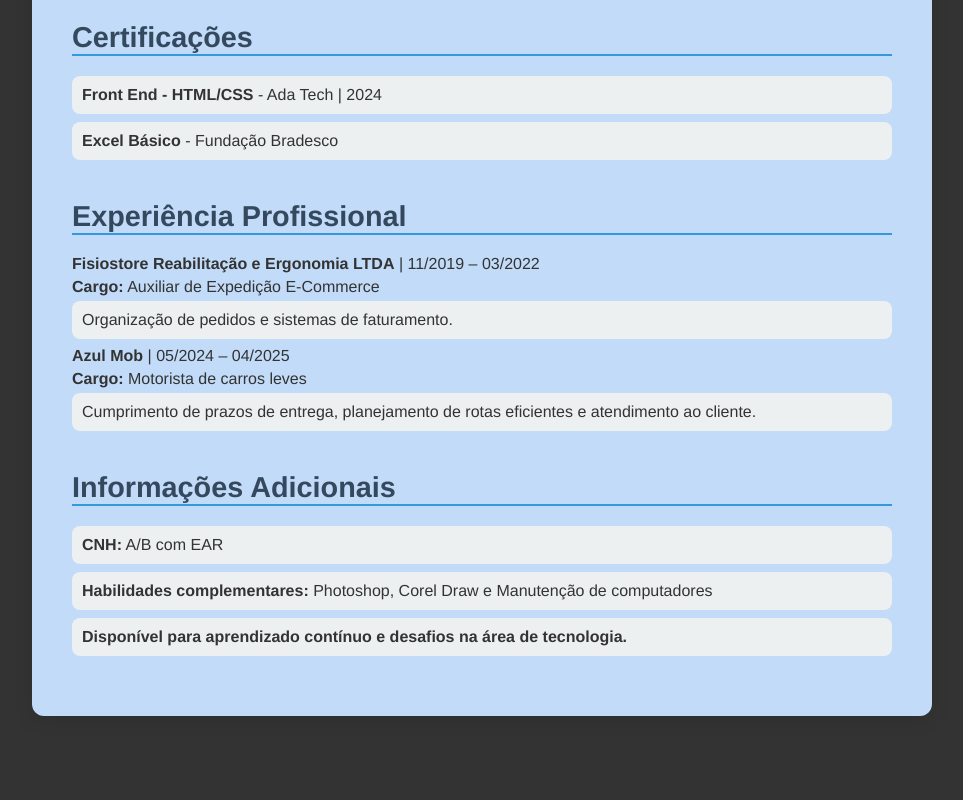
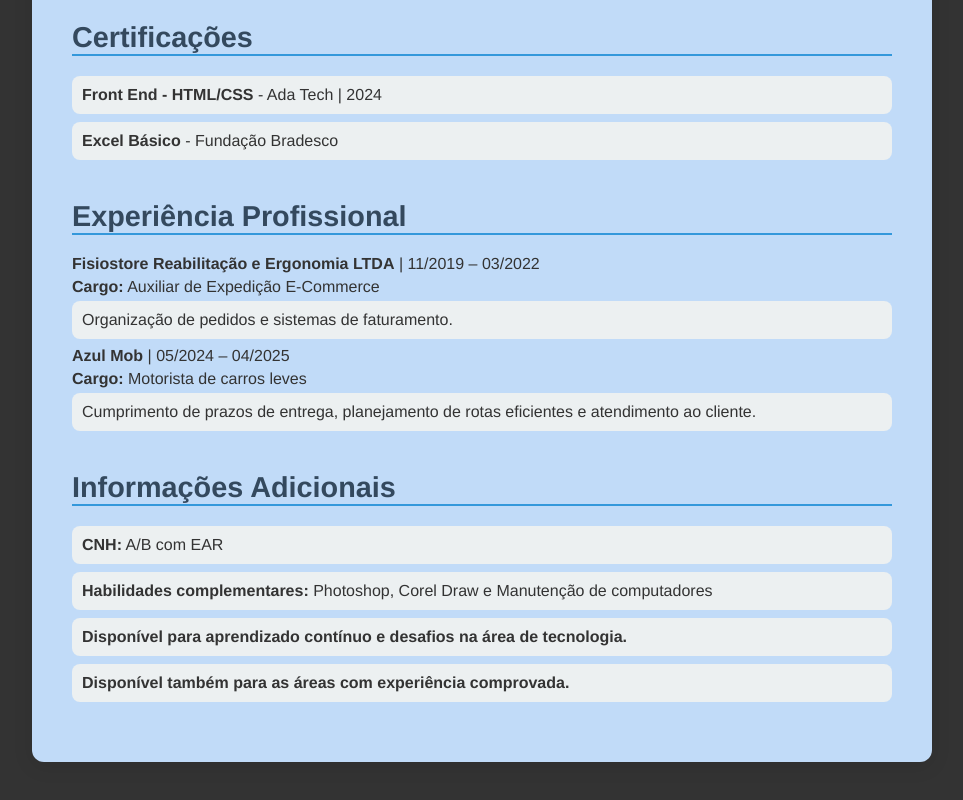
Before and after one commit to Crisps78/curriculo, a plain HTML site: page index.html in a window 1280 px wide. Shown: the part 1334-2134 px from the top of the page, without its empty margins (158-1121 px from the left). Before the commit the page ends 2110 px from the top, so only its background shows below. Drawn offline with Linux system fonts and the light colour scheme.

Commit message:
add novocampo_em info

```diff
--- a/index.html
+++ b/index.html
@@ -104,6 +104,7 @@
                 <li><strong>CNH:</strong> A/B com EAR</li>
                 <li><strong>Habilidades complementares:</strong> Photoshop, Corel Draw e Manutenção de computadores</li>
                 <li><strong>Disponível para aprendizado contínuo e desafios na área de tecnologia.</strong></li>
+                <li><strong>Disponível também para as áreas com experiência comprovada.</strong></li>
             </ul>
         </section>
     </main>
```
